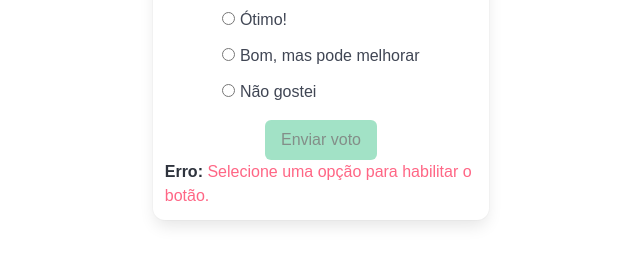
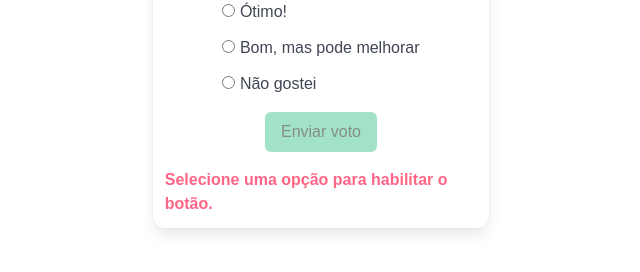
Before and after one commit to magas-xlr/spa-golden-verbena, a plain HTML site: page index.html in a window 1280 px wide. Shown: the part 372-644 px from the top of the page, without its empty margins (319-959 px from the left). Drawn offline with nearby package versions, Linux system fonts and the light colour scheme.

Commit message:
feat(SGV03):first change request

```diff
--- a/index.html
+++ b/index.html
@@ -31,9 +31,9 @@
                     </div>
                 </fieldset>
                 <button class="button is-success mt-4" id="btnEnviar" disabled>Enviar voto</button>
-                <p id="mensagemErro" class="has-text-danger" style="display: none;">
-                    <strong>Erro:</strong> Selecione uma opção para habilitar o botão.
-                </p>
+                <strong id="mensagemErro" class="has-text-danger mt-4">
+                   Selecione uma opção para habilitar o botão.
+                </strong>
             </form>
         </div>
     </section>
--- a/script.js
+++ b/script.js
@@ -1,21 +1,21 @@
-
+// Função reutilizável fora do escopo
+function verificarSelecao(opcaoSelecionada, btnEnviar, mensagemErro) {
+    const selecionada = Array.from(opcaoSelecionada).some(opcaoSelecionada => opcaoSelecionada.checked);
+    btnEnviar.disabled = !selecionada;
+    if (selecionada) {
+        mensagemErro.classList.add('is-hidden');
+    } else {
+        mensagemErro.classList.remove('is-hidden');
+    }
+}
 document.addEventListener('DOMContentLoaded', function () {
-
-    const btnEnviar = document.querySelector('button');
-    const radios = document.querySelectorAll('input[name="voto"]');
+    const btnEnviar = document.getElementById('btnEnviar');
+    const opcaoSelecionada = document.querySelectorAll('input[name="voto"]');
     const mensagemErro = document.getElementById('mensagemErro');
-    function verificarSelecao() {
-        const Selecionada = Array.from(radios).some(radio => radio.checked);
-        if (Selecionada) {
-            btnEnviar.disabled = false;
-            mensagemErro.style.display = 'none'; // Esconde a mensagem de erro quando uma opção é selecionada
-        } else {
-            btnEnviar.disabled = true;
-            mensagemErro.style.display = 'block'; // Mostra a mensagem de erro quando nenhuma opção é selecionada
-        }
-    }
-    radios.forEach(radio => {
-        radio.addEventListener('change', verificarSelecao);
+    opcaoSelecionada.forEach(radio => {
+        radio.addEventListener('change', function () {
+            verificarSelecao(opcaoSelecionada, btnEnviar, mensagemErro);
+        });
     });
-    verificarSelecao();
+    verificarSelecao(opcaoSelecionada, btnEnviar, mensagemErro);
 });
```
